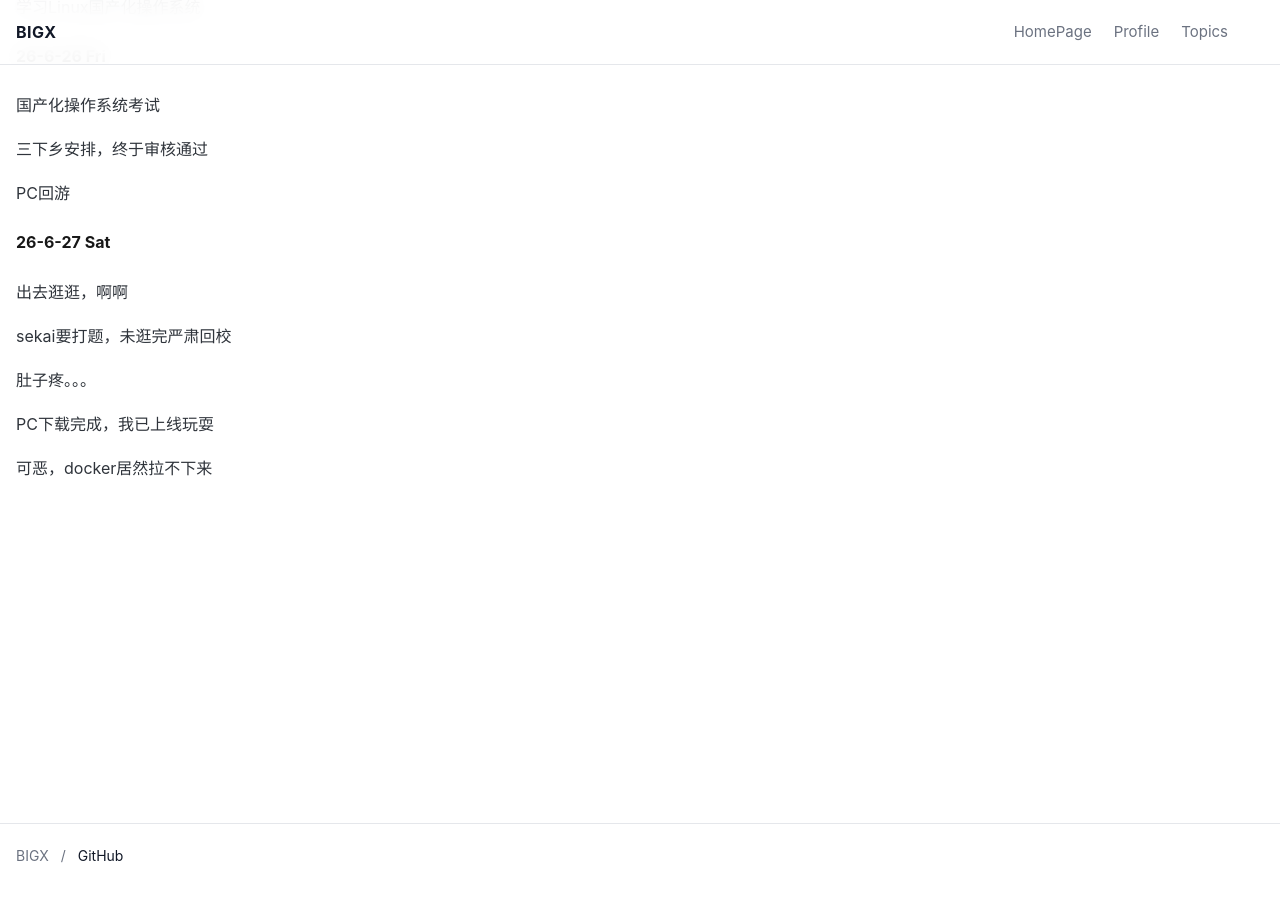
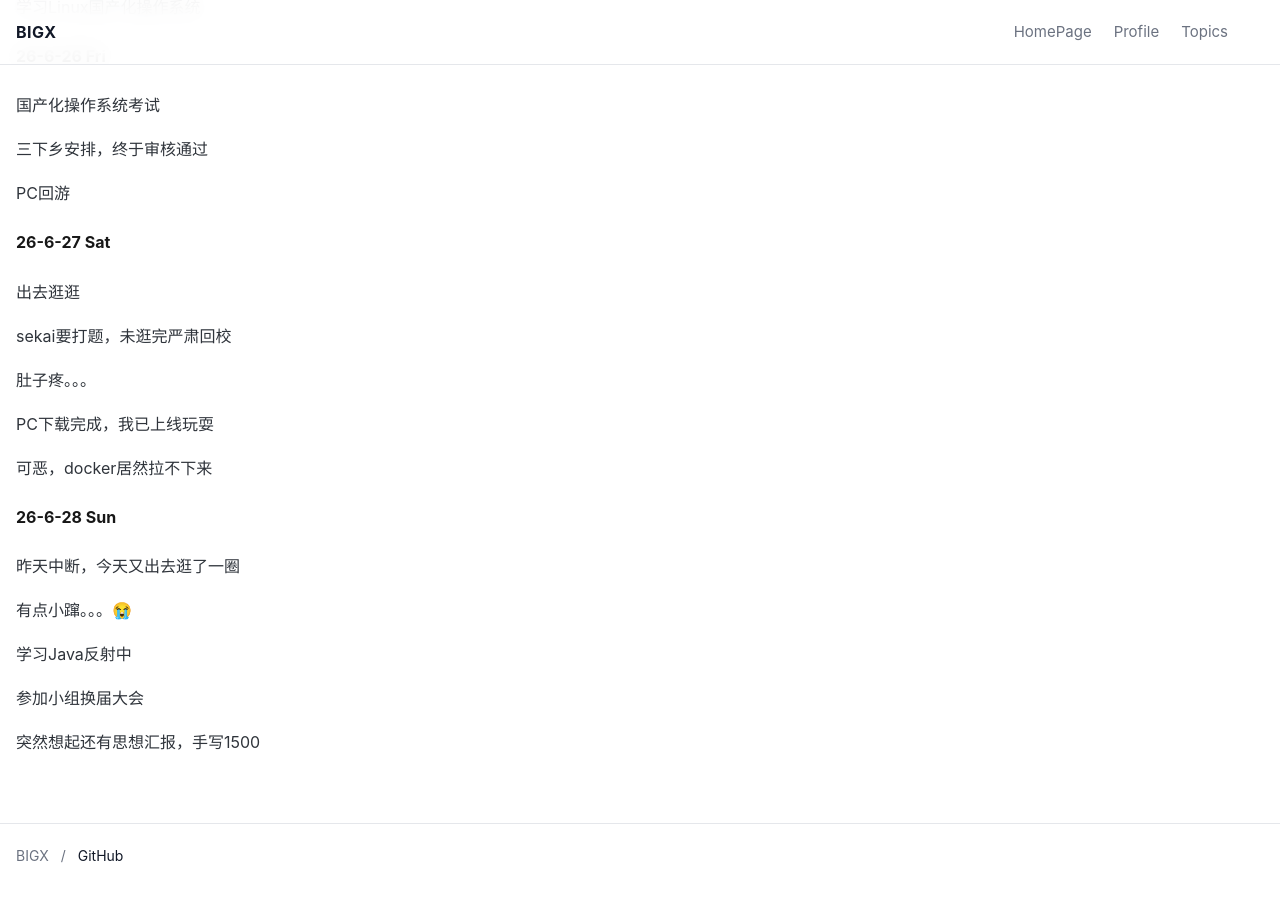
Before and after one commit to BIGX-bigx/BIGX-bigx.github.io, a Jekyll site: the page built from diary.md, in a window 1280 px wide and 900 px high, scrolled down 2860 px. Built offline with Jekyll 4.4.1, drawn with Linux system fonts in a browser that asks for light colours; before the commit the page ends 3486 px from its top, so only the background shows below that.

Commit message:
Update blog

```diff
--- a/diary.md
+++ b/diary.md
@@ -132,7 +132,7 @@ PC回游
 
 #### **26-6-27 Sat**
 
-出去逛逛，啊啊
+出去逛逛
 
 sekai要打题，未逛完严肃回校
 
@@ -141,3 +141,15 @@ sekai要打题，未逛完严肃回校
 PC下载完成，我已上线玩耍
 
 可恶，docker居然拉不下来
+
+#### **26-6-28 Sun**
+
+昨天中断，今天又出去逛了一圈
+
+ 有点小蹿。。。😭
+
+学习Java反射中
+
+参加小组换届大会
+
+突然想起还有思想汇报，手写1500
```
